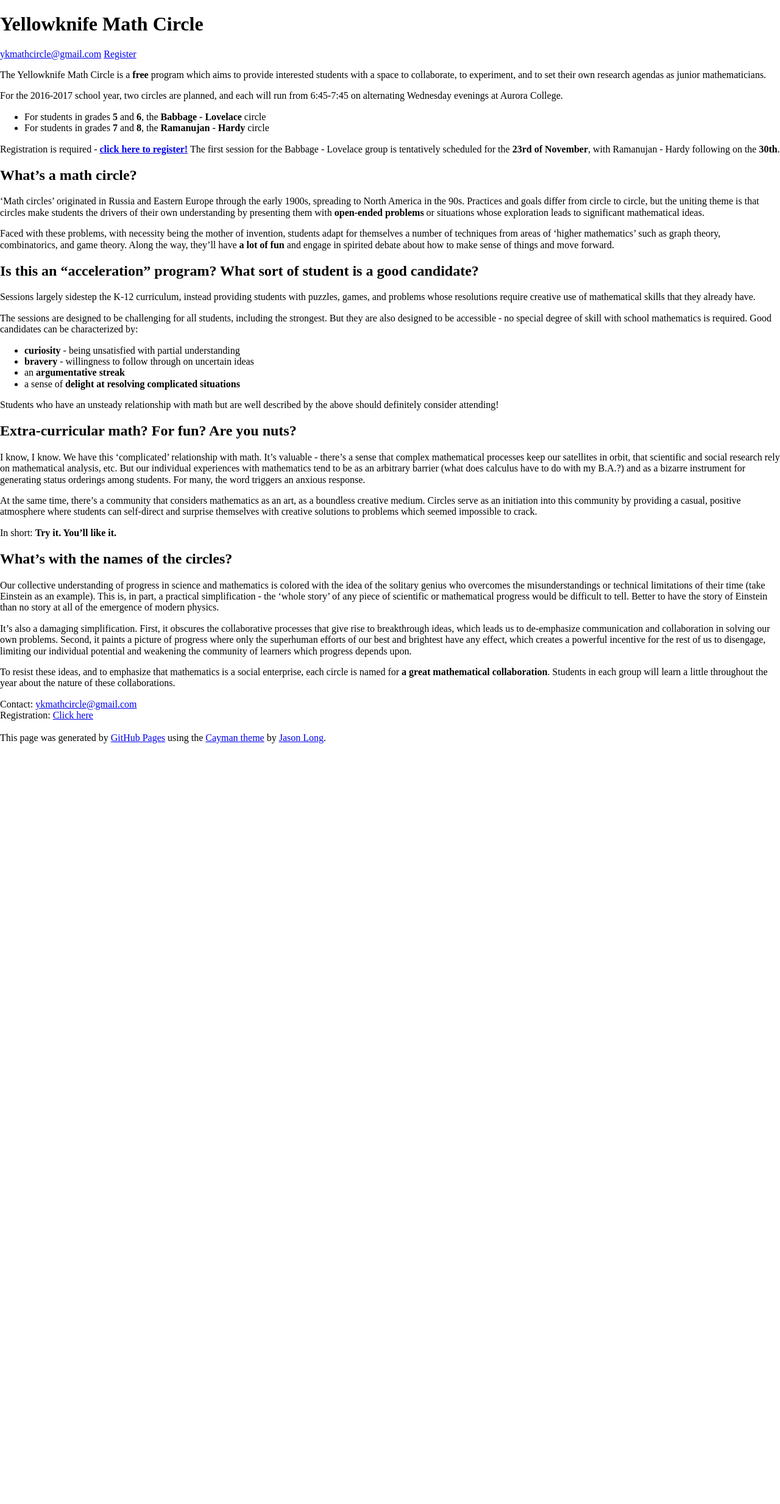
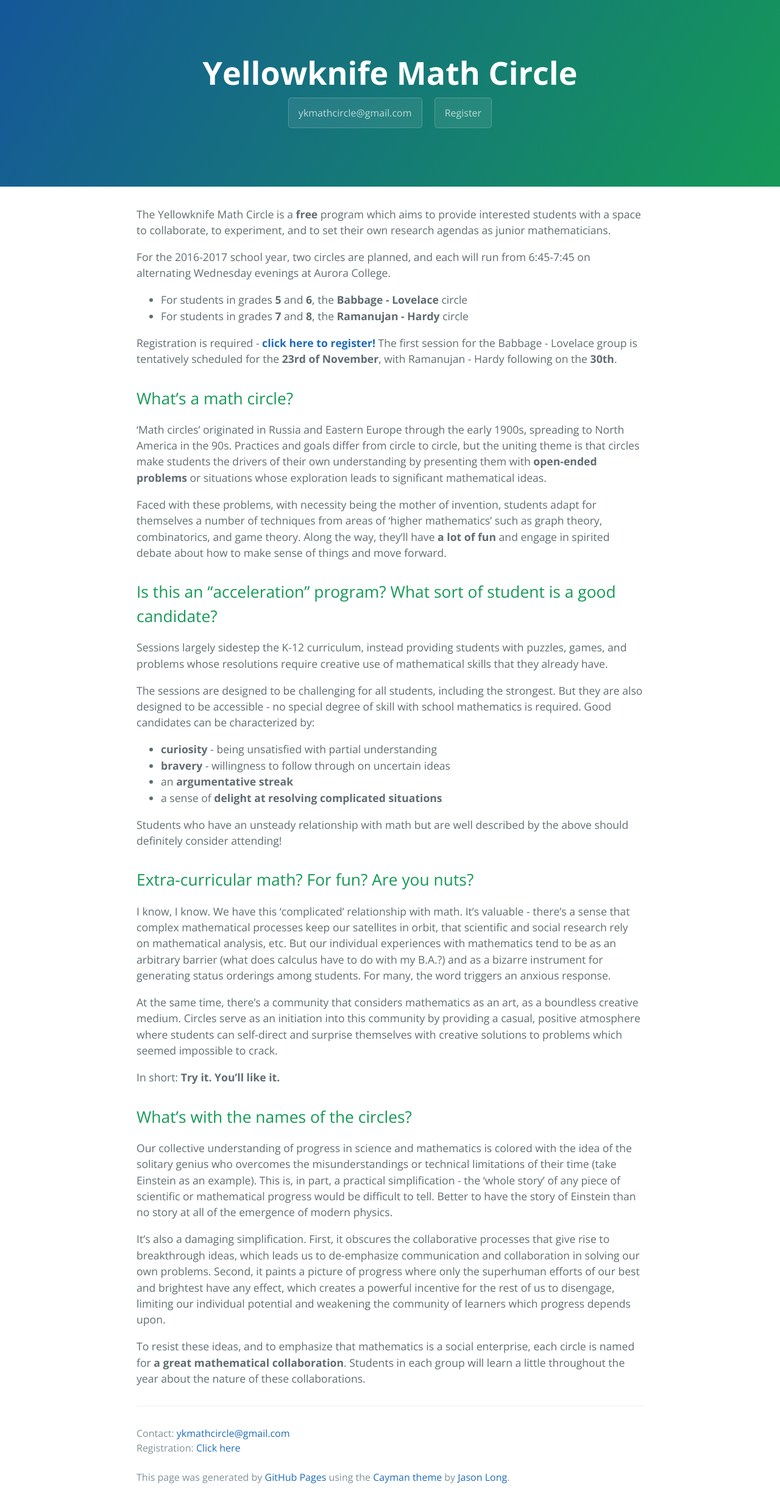
Before and after one commit to ykmathcircle/ykmathcircle.github.io, a Jekyll site: the page built from wipDir/index.md, in a window 1280 px wide. Shown: the whole page at 61% size. Built offline with Jekyll 4.4.1, drawn with Linux system fonts in a browser that asks for light colours; nearby versions of some CDN libraries; library files that are not in the unit come from our copies; before the commit the page ends 1219 px from its top, so only the background shows below that.

Commit message:
Use {{site.github.url}} to make abs. paths for css

```diff
--- a/_layouts/wipDefault.html
+++ b/_layouts/wipDefault.html
@@ -5,10 +5,10 @@
 	<meta charset="UTF-8">
 	<title>Yellowknife Math Circle</title>
 	<meta name="viewport" content="width=device-width, initial-scale=1">
-	<link rel="stylesheet" type="text/css" href="stylesheets/normalize.css" media="screen">
+	<link rel="stylesheet" type="text/css" href="{{site.github.url}}/stylesheets/normalize.css" media="screen">
 	<link href='https://fonts.googleapis.com/css?family=Open+Sans:400,700' rel='stylesheet' type='text/css'>
-	<link rel="stylesheet" type="text/css" href="stylesheets/stylesheet.css" media="screen">
-	<link rel="stylesheet" type="text/css" href="stylesheets/github-light.css" media="screen"> {% seo %}
+	<link rel="stylesheet" type="text/css" href="{{site.github.url}}/stylesheets/stylesheet.css" media="screen">
+	<link rel="stylesheet" type="text/css" href="{{site.github.url}}/stylesheets/github-light.css" media="screen"> {% seo %}
 </head>
 
 <body>
```
